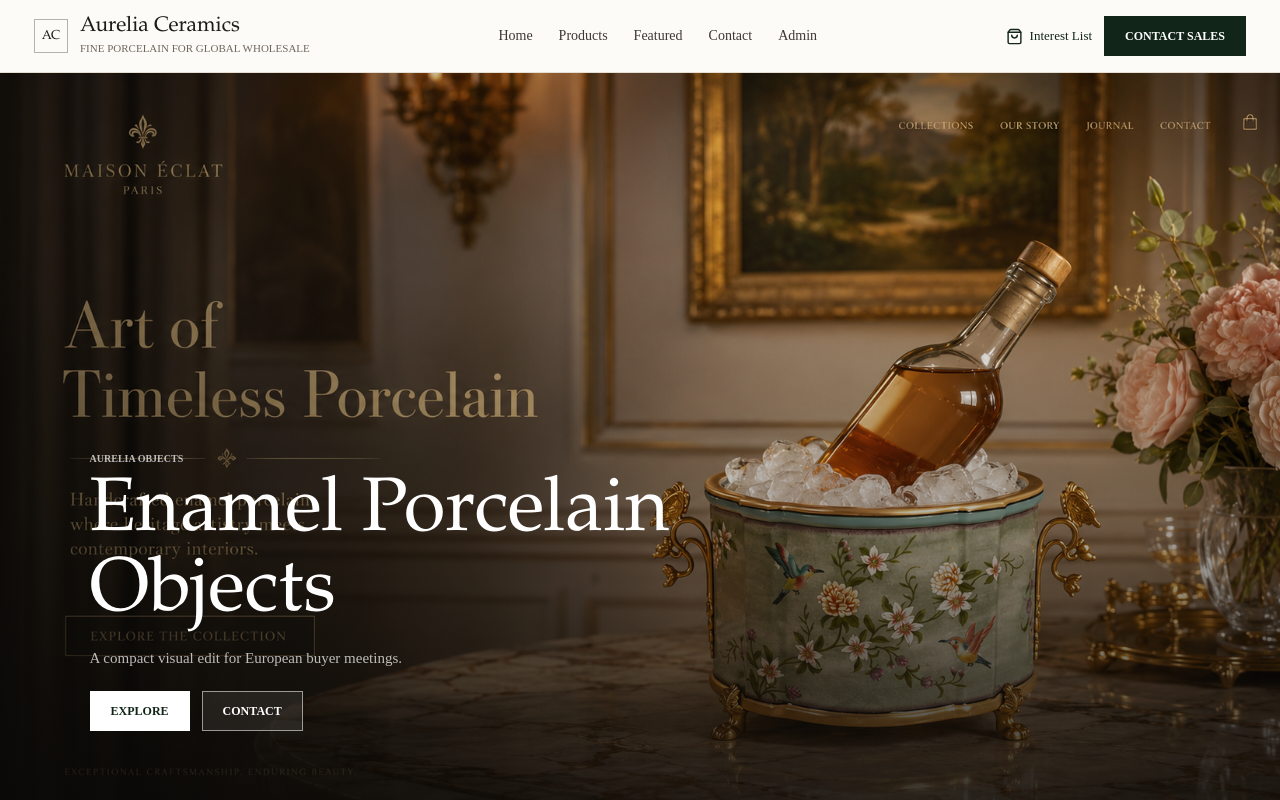
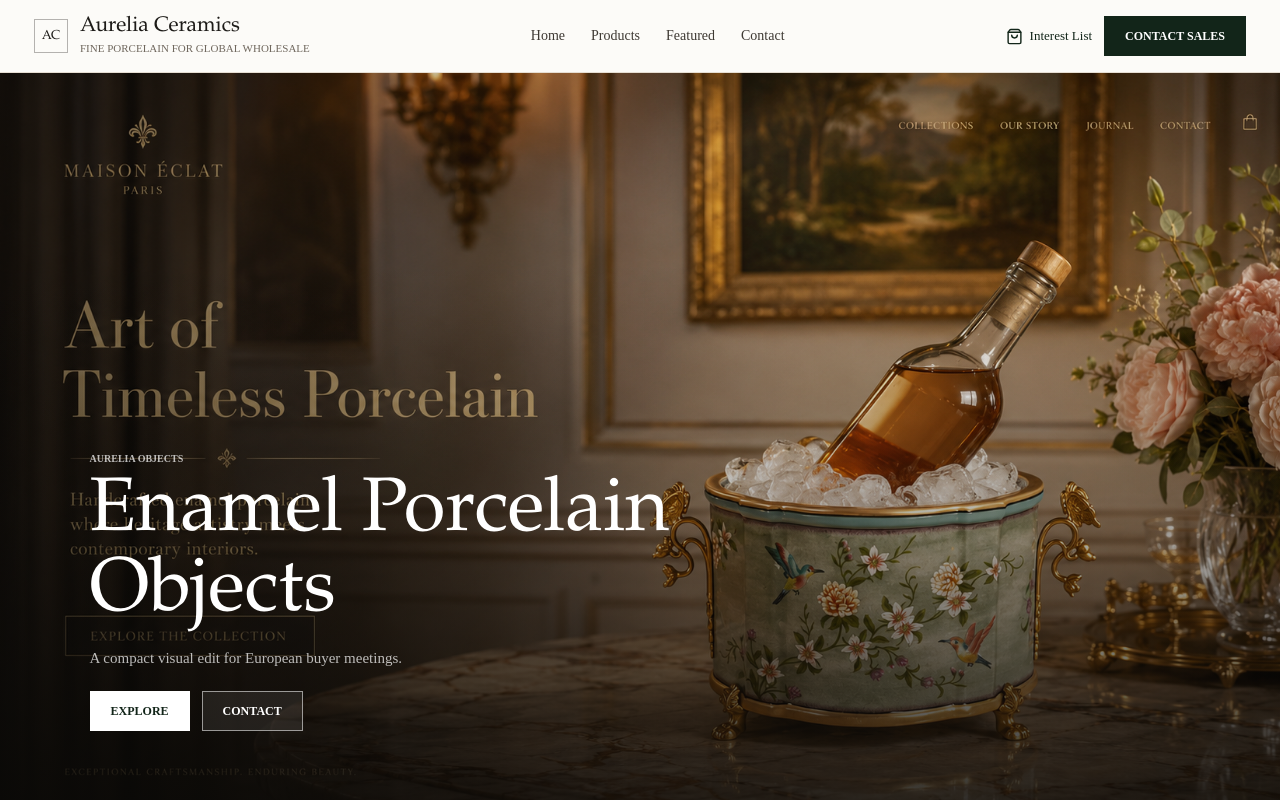
Before and after one commit to DinoSamWin/porcelain, a Next.js app: page / in a window 1280 px wide. Shown: the top 800 px of the page. Built offline with nearby package versions, Linux system fonts and the light colour scheme.

Commit message:
Remove public admin links

```diff
--- a/components/SiteFooter.tsx
+++ b/components/SiteFooter.tsx
@@ -43,7 +43,6 @@ export function SiteFooter() {
           <Link href="/products">Browse Pieces</Link>
           <Link href="/cart">Saved Interest</Link>
           <Link href="/request-quote">Leave Contact</Link>
-          <Link href="/admin">Catalog Admin</Link>
         </div>
 
         <div>
--- a/components/SiteHeader.tsx
+++ b/components/SiteHeader.tsx
@@ -10,8 +10,7 @@ const navItems = [
   { href: "/", label: "Home" },
   { href: "/products", label: "Products" },
   { href: "/#featured", label: "Featured" },
-  { href: "/#contact", label: "Contact" },
-  { href: "/admin", label: "Admin" }
+  { href: "/#contact", label: "Contact" }
 ];
 
 export function SiteHeader() {
```
